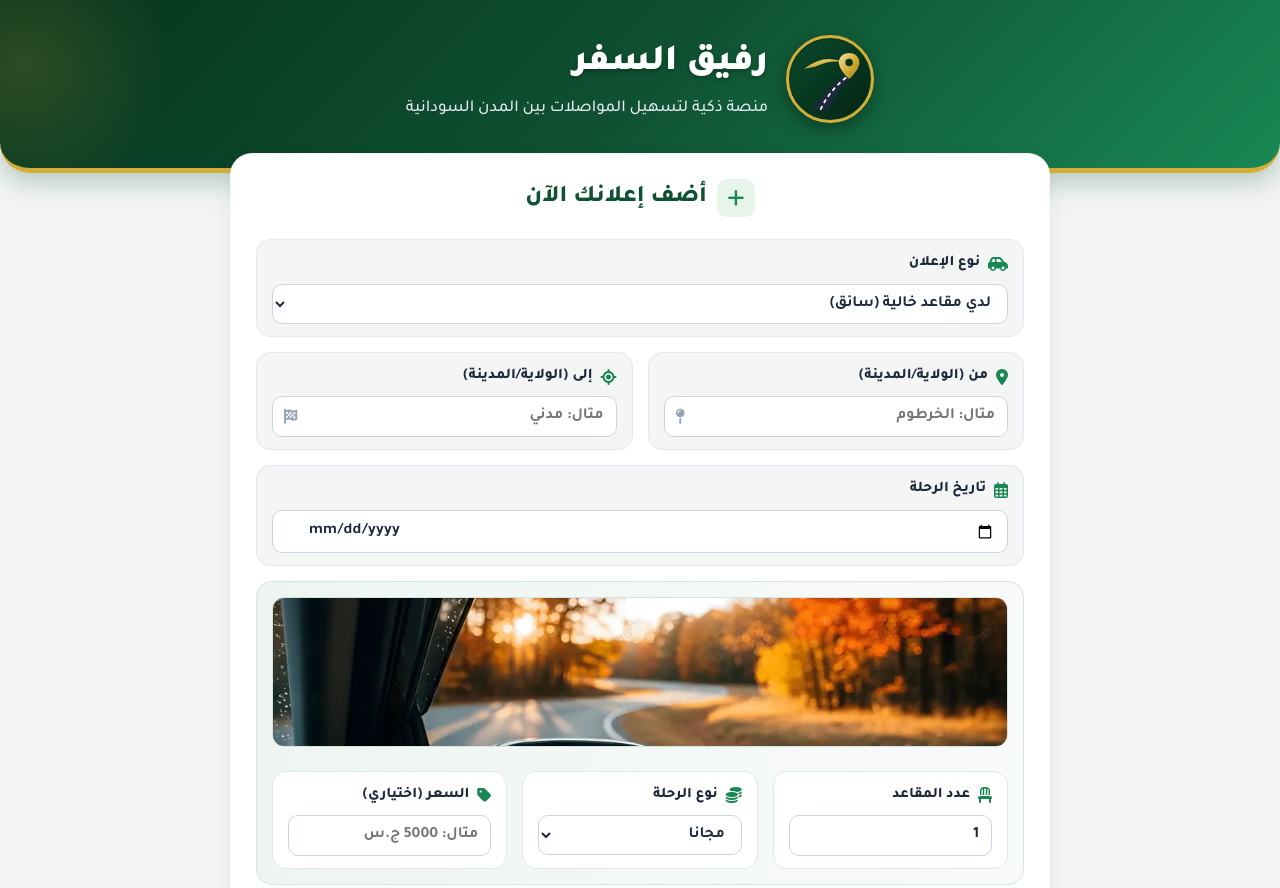
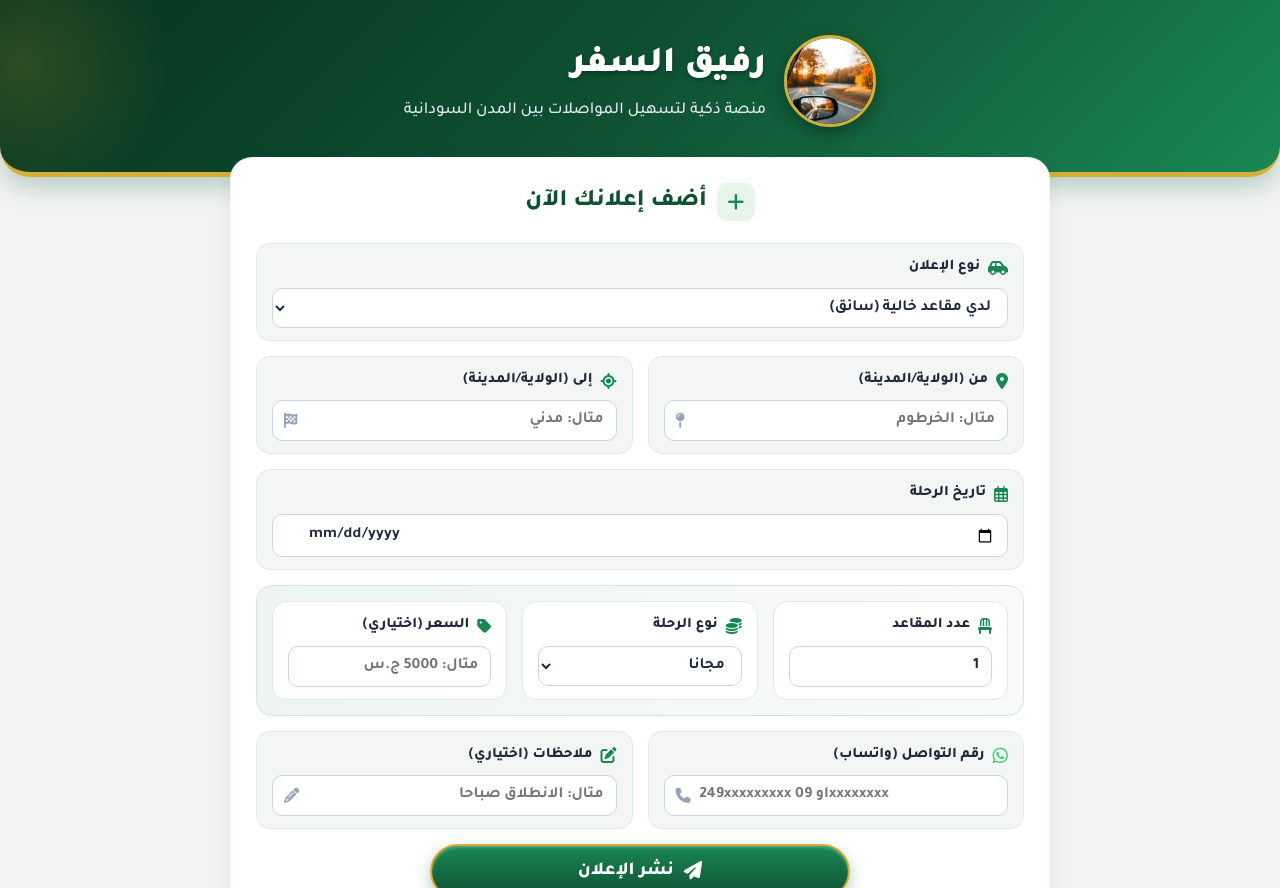
Before and after one commit to digital-craft-dev/Rafig-Elsafar, a plain HTML site: page index.html in a window 1280 px wide. Shown: the top 888 px of the page. Drawn offline with Linux system fonts and the light colour scheme; no server answers.

Commit message:
Update index.html

```diff
--- a/index.html
+++ b/index.html
@@ -71,8 +71,8 @@
     }
 
     .logo-svg-wrap {
-      width: 88px;
-      height: 88px;
+      width: 92px;
+      height: 92px;
       border-radius: 50%;
       border: 3px solid var(--gold);
       background: #06331d;
@@ -82,6 +82,23 @@
       justify-content: center;
       flex-shrink: 0;
       overflow: hidden;
+      position: relative;
+    }
+
+    .logo-svg-wrap img.header-logo-img {
+      width: 100%;
+      height: 100%;
+      object-fit: cover;
+      display: block;
+      position: relative;
+      z-index: 2;
+    }
+
+    .logo-svg-wrap svg.fallback-svg {
+      position: absolute;
+      inset: 0;
+      margin: auto;
+      z-index: 1;
     }
 
     .header-text {
@@ -220,19 +237,6 @@
       border-radius: 16px;
       padding: 15px;
       margin-bottom: 15px;
-    }
-
-    .driver-photo-wrap {
-      margin-bottom: 12px;
-      text-align: center;
-    }
-
-    .driver-photo-wrap img {
-      width: 100%;
-      max-height: 150px;
-      object-fit: cover;
-      border-radius: 12px;
-      border: 1px solid #d1e7dd;
     }
 
     .driver-box .row {
@@ -536,9 +540,10 @@
 
   <header>
     <div class="header-content">
-      <!-- شعار رفيق السفر مدمج (SVG) -->
+      <!-- شعار رفيق السفر (صورة logo.png داخل المقوس الأخضر مع بديل SVG) -->
       <div class="logo-svg-wrap" title="شعار رفيق السفر">
-        <svg viewBox="0 0 120 120" width="84" height="84" xmlns="http://www.w3.org/2000/svg">
+        <img src="logo.png" alt="شعار رفيق السفر" class="header-logo-img" onerror="this.style.display='none'">
+        <svg class="fallback-svg" viewBox="0 0 120 120" width="84" height="84" xmlns="http://www.w3.org/2000/svg">
           <defs>
             <linearGradient id="bgGrad" x1="0" y1="0" x2="1" y2="1">
               <stop offset="0%" stop-color="#0a4a2b"/>
@@ -628,12 +633,8 @@
           </div>
         </div>
 
-        <!-- حقول السائق + صورة logo.png المرفوعة في GitHub -->
+        <!-- حقول السائق -->
         <div id="driverFields" class="driver-box">
-          <div class="driver-photo-wrap">
-            <img src="logo.png" alt="صورة السيارة" onerror="this.style.display='none'">
-          </div>
-
           <div class="row">
             <div class="field-card">
               <div class="field-header">
```
